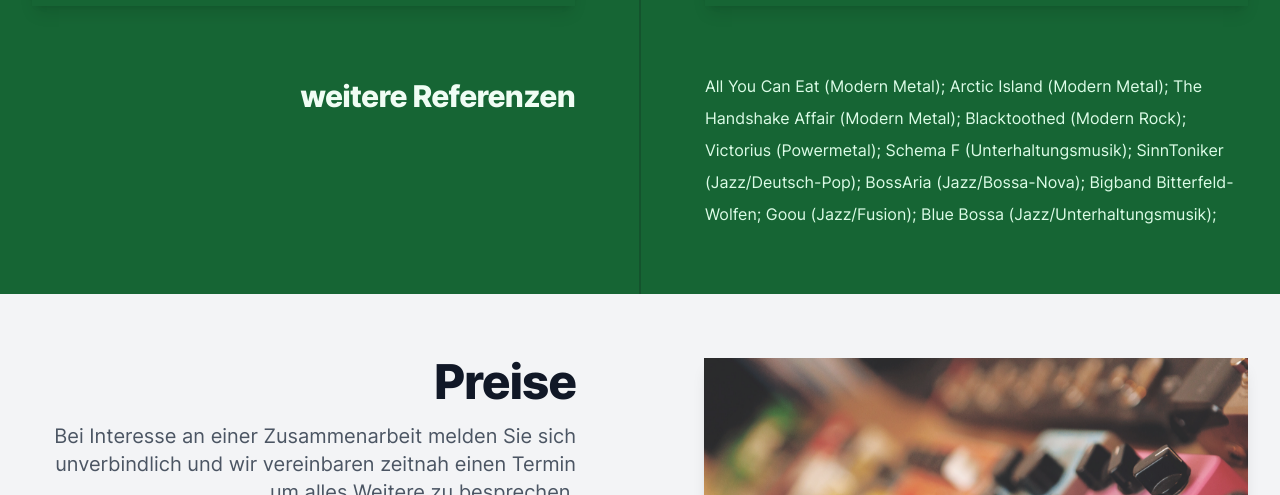
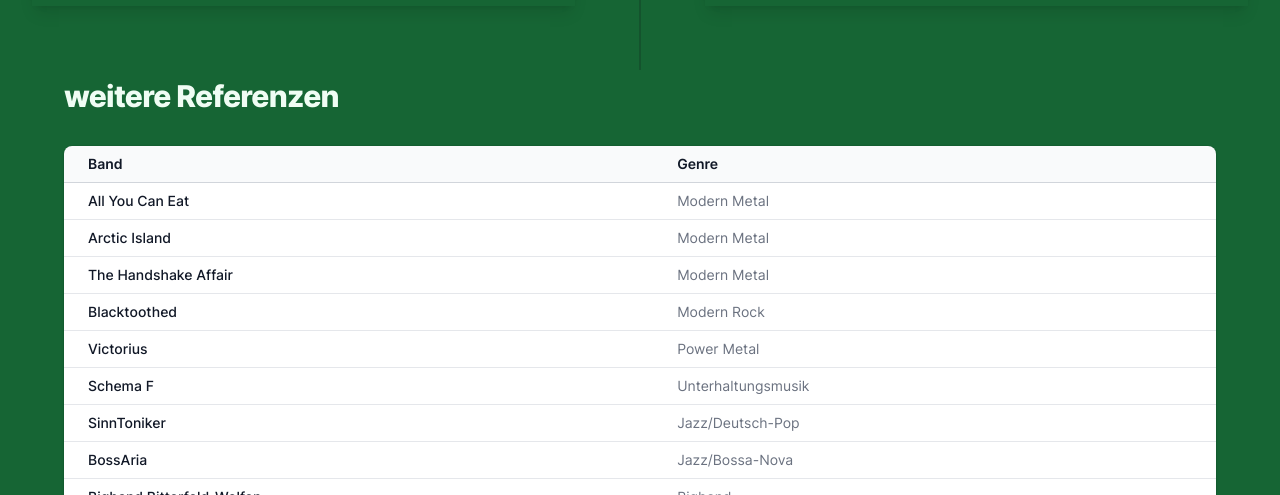
Before and after one commit to p3LZ3r/gitarrenlehrer-halle, a Next.js app: page / in a window 1280 px wide. Shown: the part 2305-2800 px from the top of the page. Built offline with nearby package versions, Linux system fonts and the light colour scheme; grey boxes are pictures that could not be loaded.

Commit message:
feat: references table and logo

```diff
--- a/src/components/YouTubeEmbed.tsx
+++ b/src/components/YouTubeEmbed.tsx
@@ -7,7 +7,7 @@ export default function YoutubeEmbed({ embedId }) {
       <iframe
         width='853'
         height='480'
-        src={`https://www.youtube.com/embed/${embedId}`}
+        src={`https://www.youtube-nocookie.com/embed/${embedId}`}
         frameBorder='0'
         allow='accelerometer; autoplay; clipboard-write; encrypted-media; gyroscope; picture-in-picture; modestbranding'
         allowFullScreen
--- a/src/components/layout/Header.tsx
+++ b/src/components/layout/Header.tsx
@@ -1,6 +1,8 @@
 import Link from 'next/link';
 
 import NextImage from '@/components/NextImage';
+
+import UnstyledLink from '../links/UnstyledLink';
 
 const navigation = [
   { name: 'Über mich', href: '/#ueber-mich' },
@@ -15,19 +17,19 @@ export default function Header() {
       <nav className='mx-auto max-w-7xl px-4 sm:px-6 lg:px-8' aria-label='Top'>
         <div className='flex w-full items-center justify-between border-b border-primary-500 py-6 lg:border-none'>
           <div className='flex items-center'>
-            <Link href='/'>
-              <a>
-                <span className='sr-only'>Workflow</span>
-                <NextImage
-                  useSkeleton
-                  src='/images/new-tab.png'
-                  width='20'
-                  height='20'
-                  alt='Gitarrenlehrer Halle - Steven Lawrenz'
-                  className='h-10 w-auto'
-                />
-              </a>
-            </Link>
+            <UnstyledLink href='/'>
+              <span className='sr-only'>
+                Gitarrenlehrer Halle - Steven Lawrenz
+              </span>
+              <NextImage
+                useSkeleton
+                src='/images/Gitarrenlehrer Halle - Logo.png'
+                width='82'
+                height='42'
+                alt='Gitarrenlehrer Halle - Steven Lawrenz'
+                priority={true}
+              />
+            </UnstyledLink>
             <div className='ml-10 hidden space-x-8 lg:block'>
               {navigation.map((link) => (
                 <Link href={link.href} key={link.name} scroll={false}>
--- a/src/components/sections/about-me.tsx
+++ b/src/components/sections/about-me.tsx
@@ -55,6 +55,7 @@ export default function AboutMe() {
                     height='2000'
                     alt='Gitarrenlehrer Halle - Unterrichtssituation'
                     className='rounded-lg object-cover object-center shadow-lg'
+                    priority={true}
                   />
                 </div>
               </figure>
--- a/src/components/sections/contact.tsx
+++ b/src/components/sections/contact.tsx
@@ -5,7 +5,7 @@ import NextImage from '../NextImage';
 
 export default function Contact() {
   return (
-    <div className='bg-white' id='kontakt'>
+    <section className='bg-white' id='kontakt'>
       <div className='mx-auto max-w-7xl py-16 px-4 sm:px-6 lg:px-8'>
         <div className='mx-auto max-w-lg md:grid md:max-w-none md:grid-cols-2 md:gap-8'>
           <div>
@@ -78,6 +78,6 @@ export default function Contact() {
           </div>
         </div>
       </div>
-    </div>
+    </section>
   );
 }
--- a/src/components/sections/pricing.tsx
+++ b/src/components/sections/pricing.tsx
@@ -41,7 +41,7 @@ export default function Pricing() {
           <div className='absolute inset-0 z-10 h-1/2 bg-gray-100' />
           <div className='relative z-30 mx-auto max-w-6xl px-4 sm:px-6 lg:px-8'>
             <div className='mx-auto max-w-lg overflow-hidden rounded-lg shadow-2xl lg:flex lg:max-w-none'>
-              <div className='flex-1 bg-white px-6 py-8 lg:p-12'>
+              <div className='flex-1 bg-white px-6 py-8 lg:p-9'>
                 <div>
                   <div className='flex items-center'>
                     <h4 className='flex-shrink-0 bg-white pr-4 text-sm font-semibold uppercase tracking-wider text-primary-600'>
@@ -51,7 +51,7 @@ export default function Pricing() {
                   </div>
                   <ul
                     role='list'
-                    className='mt-8 space-y-5 lg:grid lg:grid-cols-2 lg:gap-x-8 lg:gap-y-5 lg:space-y-0'
+                    className='mt-8 space-y-3 lg:grid lg:grid-cols-2 lg:gap-x-6 lg:gap-y-3 lg:space-y-0'
                   >
                     {includedFeatures.map((feature) => (
                       <li
@@ -70,14 +70,14 @@ export default function Pricing() {
                   </ul>
                 </div>
               </div>
-              <div className='bg-gray-50 py-8 px-6 text-center lg:flex lg:flex-shrink-0 lg:flex-col lg:justify-center lg:p-12'>
+              <div className='bg-gray-50 py-8 px-6 text-center lg:flex lg:flex-shrink-0 lg:flex-col lg:justify-center lg:p-9'>
                 <p className='text-lg font-medium leading-6 text-gray-900'>
                   Zahle monatlich, lerne für&apos;s Leben
                 </p>
                 <div className='mt-4 flex items-center justify-center text-5xl font-extrabold text-gray-900'>
                   <span>99,00€</span>
-                  <span className='ml-3 text-left text-lg font-medium text-gray-500'>
-                    EUR
+                  <span className='ml-3 text-left text-lg font-medium leading-5 text-gray-500'>
+                    4 Einheiten
                     <br />
                     pro Monat
                   </span>
--- a/src/components/sections/references.tsx
+++ b/src/components/sections/references.tsx
@@ -1,6 +1,20 @@
 import * as React from 'react';
 
 import YoutubeEmbed from '../YouTubeEmbed';
+
+const bands = [
+  { name: 'All You Can Eat', genre: 'Modern Metal' },
+  { name: 'Arctic Island', genre: 'Modern Metal' },
+  { name: 'The Handshake Affair', genre: 'Modern Metal' },
+  { name: 'Blacktoothed', genre: 'Modern Rock' },
+  { name: 'Victorius', genre: 'Power Metal' },
+  { name: 'Schema F', genre: 'Unterhaltungsmusik' },
+  { name: 'SinnToniker', genre: 'Jazz/Deutsch-Pop' },
+  { name: 'BossAria', genre: 'Jazz/Bossa-Nova' },
+  { name: 'Bigband Bitterfeld-Wolfen', genre: 'Bigband' },
+  { name: 'Goou', genre: 'Jazz/Fusion' },
+  { name: 'Blue Bossa', genre: 'Jazz/Unterhaltungsmusik' },
+];
 
 export default function References() {
   return (
@@ -60,21 +74,53 @@ export default function References() {
           </div>
         </div>
       </div>
-      <div className='mx-auto max-w-7xl border-t-2 border-primary-900 sm:border-t-0 md:grid md:grid-cols-2 md:px-6 lg:px-8'>
-        <div className='px-4 pb-12 sm:px-6 md:flex md:flex-col md:border-r md:border-primary-900 md:pb-16 md:pl-0 md:pr-10 lg:pr-16'>
-          <h2 className='mt-6 text-xl font-extrabold leading-8 tracking-tight text-green-50 sm:text-right sm:text-2xl md:mt-2 lg:text-3xl'>
-            weitere Referenzen
-          </h2>
-        </div>
-        <div className='border-0 border-primary-900 px-4 pb-12 sm:px-6 md:border-l md:pb-16 md:pr-0 md:pl-10 lg:pl-16'>
-          <p className='text-base leading-8 text-green-100'>
-            All You Can Eat (Modern Metal); Arctic Island (Modern Metal); The
-            Handshake Affair (Modern Metal); Blacktoothed (Modern Rock);
-            Victorius (Powermetal); Schema F (Unterhaltungsmusik); SinnToniker
-            (Jazz/Deutsch-Pop); BossAria (Jazz/Bossa-Nova); Bigband
-            Bitterfeld-Wolfen; Goou (Jazz/Fusion); Blue Bossa
-            (Jazz/Unterhaltungsmusik);
-          </p>
+      <div className='mx-auto max-w-7xl border-t-2 border-primary-900 pb-12 sm:border-t-0 md:grid md:grid-cols-1 md:px-6 lg:px-8'>
+        <div className='px-4 sm:px-6 lg:px-8'>
+          <div className='sm:flex sm:items-center'>
+            <div className='sm:flex-auto'>
+              <h3 className='mt-6 text-xl font-extrabold leading-8 tracking-tight text-green-50 sm:text-2xl md:mt-2 lg:text-3xl'>
+                weitere Referenzen
+              </h3>
+            </div>
+          </div>
+          <div className='mt-8 flex flex-col'>
+            <div className='-my-2 -mx-4 overflow-x-auto sm:-mx-6 lg:-mx-8'>
+              <div className='inline-block min-w-full py-2 align-middle md:px-6 lg:px-8'>
+                <div className='overflow-hidden shadow ring-1 ring-black ring-opacity-5 md:rounded-lg'>
+                  <table className='min-w-full divide-y divide-gray-300'>
+                    <thead className='bg-gray-50'>
+                      <tr>
+                        <th
+                          scope='col'
+                          className='py-2 pl-4 pr-3 text-left text-sm font-semibold text-gray-900 sm:pl-6'
+                        >
+                          Band
+                        </th>
+                        <th
+                          scope='col'
+                          className='px-3 py-2 text-left text-sm font-semibold text-gray-900'
+                        >
+                          Genre
+                        </th>
+                      </tr>
+                    </thead>
+                    <tbody className='divide-y divide-gray-200 bg-white'>
+                      {bands.map((band) => (
+                        <tr key={band.name}>
+                          <td className='whitespace-nowrap py-2 pl-4 pr-3 text-sm font-medium text-gray-900 sm:pl-6'>
+                            {band.name}
+                          </td>
+                          <td className='whitespace-nowrap px-3 py-2 text-sm text-gray-500'>
+                            {band.genre}
+                          </td>
+                        </tr>
+                      ))}
+                    </tbody>
+                  </table>
+                </div>
+              </div>
+            </div>
+          </div>
         </div>
       </div>
     </section>
--- a/src/pages/index.tsx
+++ b/src/pages/index.tsx
@@ -18,8 +18,6 @@ import Seo from '@/components/Seo';
 // !STARTERCONF -> Select !STARTERCONF and CMD + SHIFT + F
 // Before you begin editing, follow all comments with `STARTERCONF`,
 // to customize the default configuration.
-
-// ToDo: Free Trial und 99 EURO
 
 export default function HomePage() {
   return (
```
Also changed, not shown: public/images/Gitarrenlehrer Halle - Logo.png (added).
